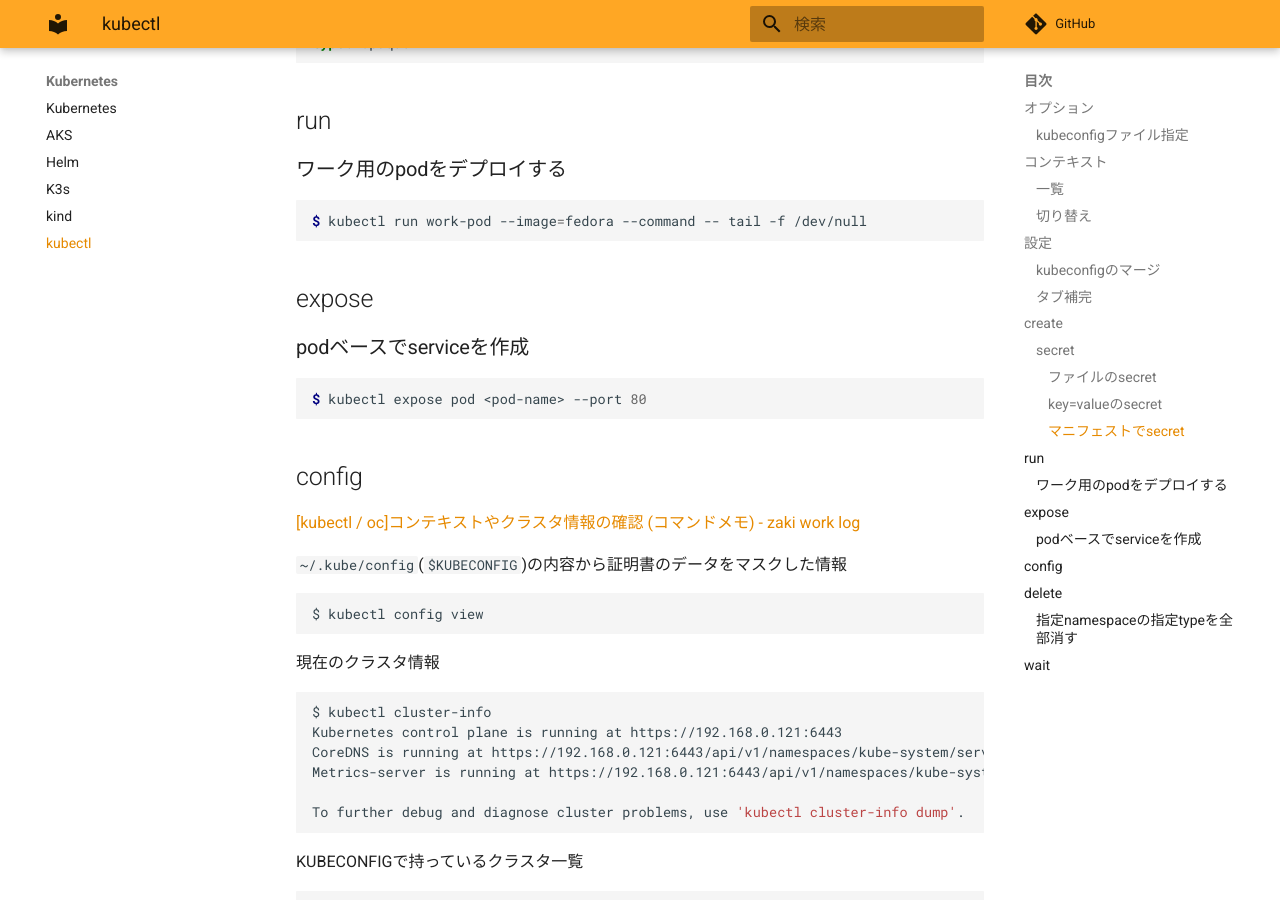
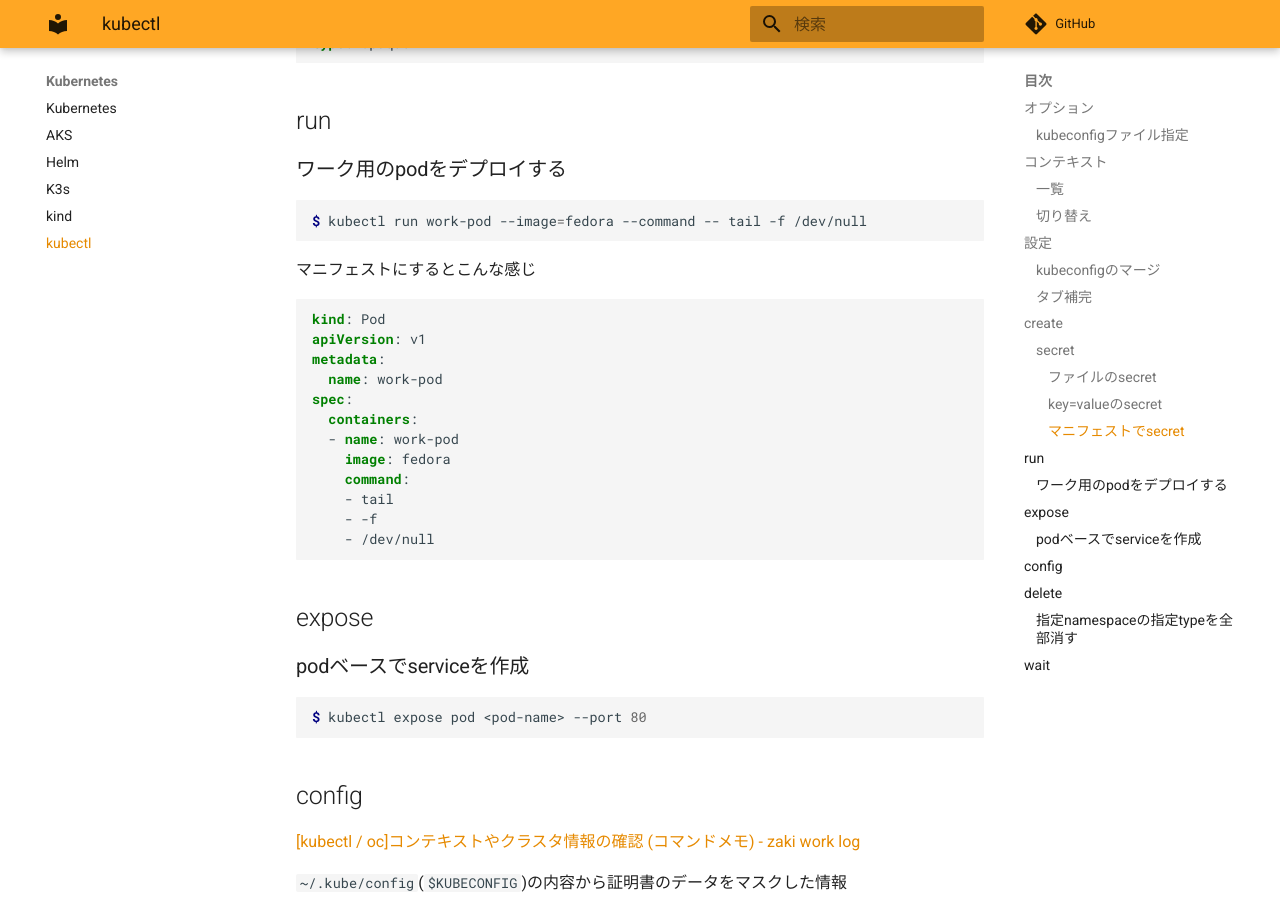
Before and after one commit to zaki-lknr/docs, an MkDocs documentation site: the page built from docs/Kubernetes/kubectl.md, in a window 1280 px wide and 900 px high, scrolled down 3001 px. Built offline with MkDocs 1.6.1 and Material for MkDocs 9.7.7, drawn with Linux system fonts in a browser that asks for light colours; comment, search, counter and statistics services are not loaded.

Commit message:
add: ワーク用pod作成用マニフェスト

````diff
--- a/docs/Kubernetes/kubectl.md
+++ b/docs/Kubernetes/kubectl.md
@@ -152,6 +152,23 @@ type: Opaque
 $ kubectl run work-pod --image=fedora --command -- tail -f /dev/null
 ```
 
+マニフェストにするとこんな感じ
+
+```yaml
+kind: Pod
+apiVersion: v1
+metadata:
+  name: work-pod
+spec:
+  containers:
+  - name: work-pod
+    image: fedora
+    command:
+    - tail
+    - -f
+    - /dev/null
+```
+
 ## expose
 
 ### podベースでserviceを作成
````
